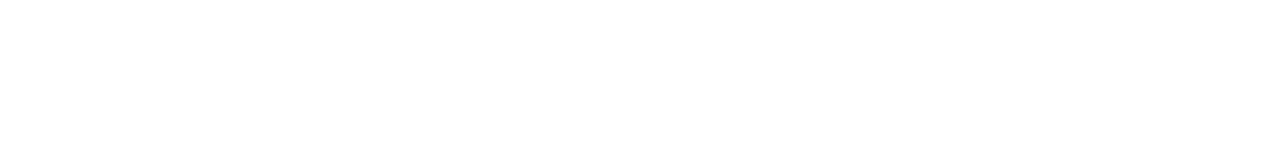
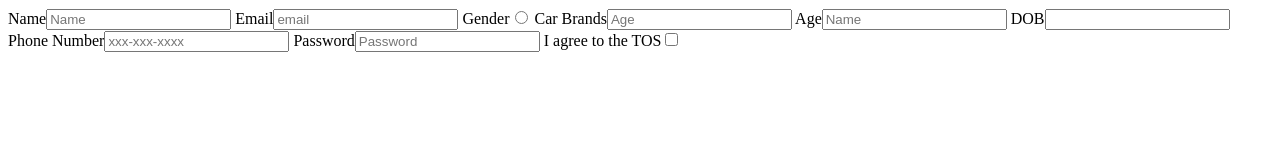
Before and after one commit to acciojob/signup-form-car-handesaurabh, a website: page main.html in a window 1280 px wide. Drawn offline with Linux system fonts and the light colour scheme.

Commit message:
created a submission

```diff
--- a/main.html
+++ b/main.html
@@ -8,6 +8,17 @@
 
 <body>
 	<!-- the entire body must be written by student -->
+	<form>
+		<label>Name<input type="Text" required id="name" placeholder="Name"></label>
+	<label>Email<input type="Email" required id="email" placeholder="email"></label>
+	<label>Gender<input type="Radio" required id="gender_m, gender_f"></label>
+		<label>Car Brands<input type="Select" required id="cars" placeholder="Age"></label>
+		<label>Age<input type="Number" required id="age" placeholder="Name"></label>
+		<label>DOB<input type="Text" required id="dob"></label>
+		<label>Phone Number<input type="Tel" id="tel" placeholder="xxx-xxx-xxxx"></label>
+		<label>Password<input type="Password" required id="password" placeholder="Password"></label>
+		<label>I agree to the TOS<input type="Checkbox" required id="tos"></label>
+	</form>
     <script type="text/javascript" src="./script.js">
 </script>
 
```
